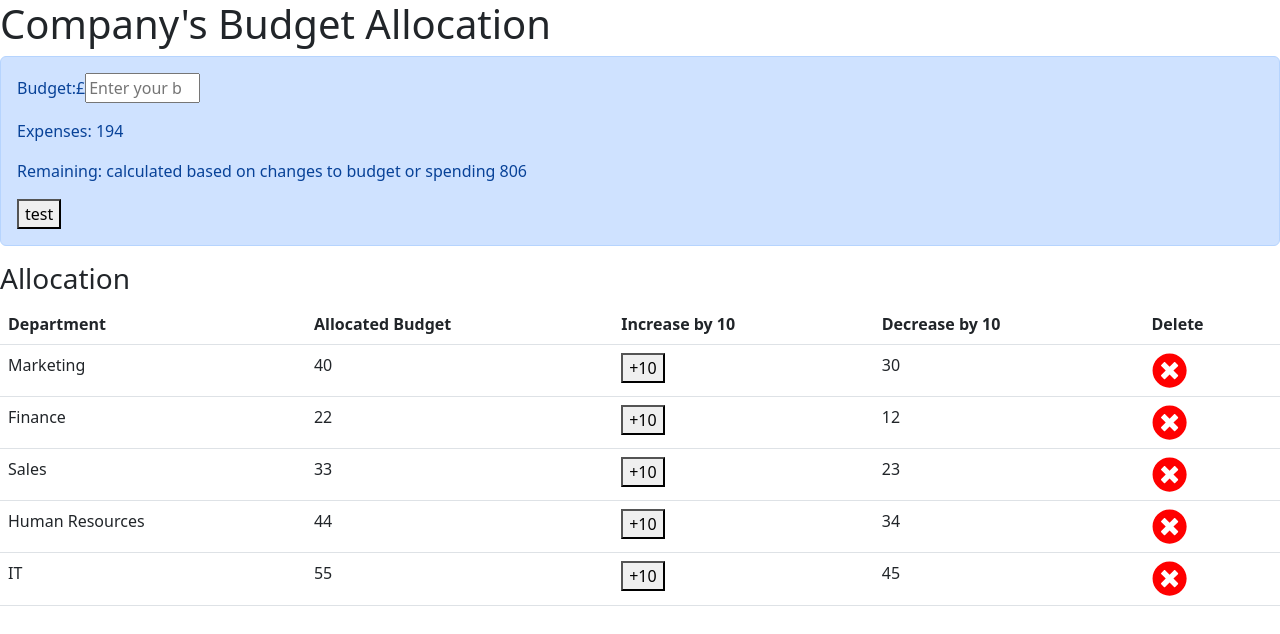
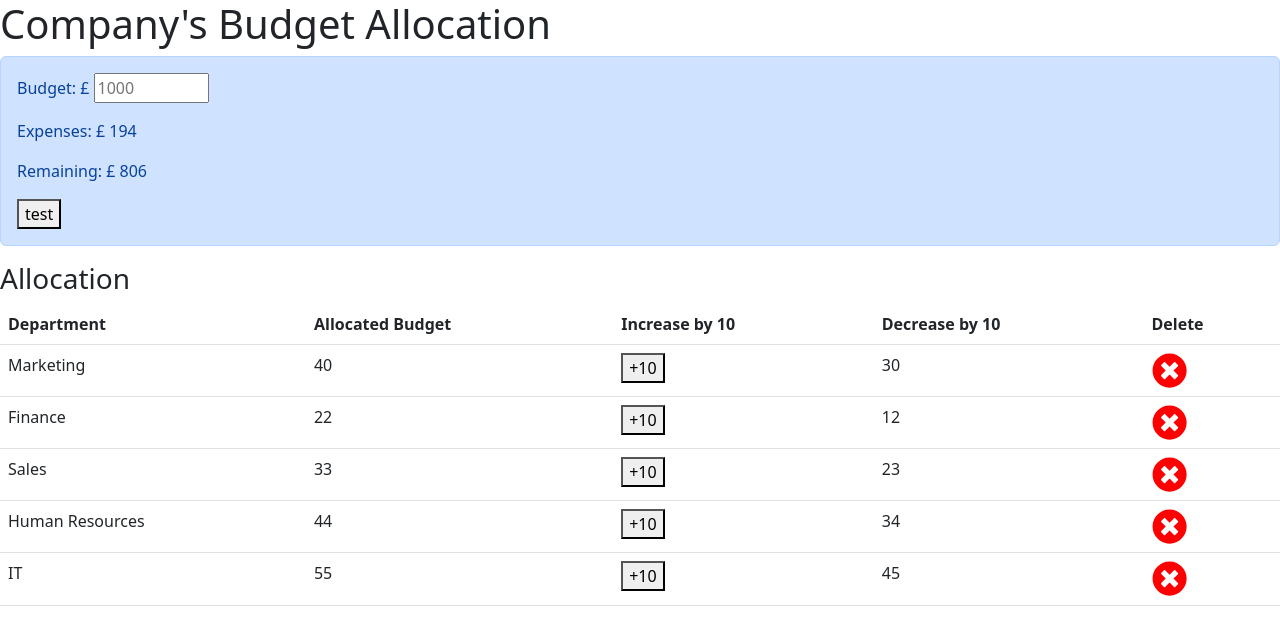
Before and after one commit to mathorin/budget-allocation, a React (Create React App) app: page / in a window 1280 px wide. Shown: the top 634 px of the page. Built offline with nearby package versions, Linux system fonts and the light colour scheme.

Commit message:
Update BudgetOverview.js

```diff
--- a/src/components/BudgetOverview.js
+++ b/src/components/BudgetOverview.js
@@ -18,7 +18,7 @@ const BudgetOverview = () => {
             type: 'UPDATE_BUDGET',
             payload: e,
         });
-        console.log('Budget after setBudget runs is showing as ' + budget)
+        // console.log('Budget after setBudget runs is showing as ' + budget)
     }
 
     // const [budget, setBudget] = useState('0');
@@ -26,9 +26,9 @@ const BudgetOverview = () => {
     return (
         <div className='alert alert-primary'>
             <p>
-                <span>Budget:{Location}
+                <span>Budget: {Location + ' '}
                     <input
-                        placeholder='Enter your budget'
+                        placeholder={budget}
                         type='number'
                         step='10'
                         max={20000}
@@ -42,9 +42,9 @@ const BudgetOverview = () => {
             {/* <p>Budget: {budget}</p> */}
 
 
-            <p>Expenses: {totalExpenses}</p>
+            <p>Expenses: {Location} {totalExpenses}</p>
             <p></p>
-            <p><span>Remaining: calculated based on changes to budget or spending {budget - totalExpenses}</span></p>
+            <p><span>Remaining: {Location} {budget - totalExpenses}</span></p>
             <button onClick={handleClick}>test</button>
             {/* <p><span>Spent so far(Allocated expenses):{expense} adjusts with changes in form</span></p> */}
         </div>
```
